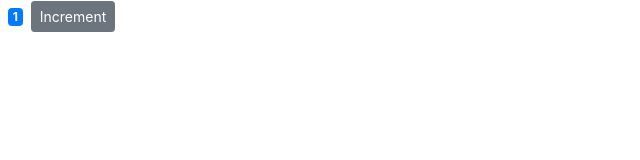
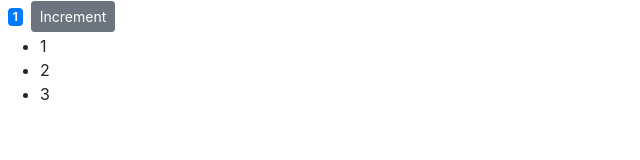
Before and after one commit to nltr/react-examples, a React (Create React App) app in the folder counter-app/: page / in a window 1280 px wide. Shown: the top 160 px of the page, without its empty margins (0-640 px from the left). Built offline with nearby package versions, Linux system fonts and the light colour scheme.

Commit message:
working with lists

```diff
--- a/counter-app/src/components/counterComponent.jsx
+++ b/counter-app/src/components/counterComponent.jsx
@@ -2,7 +2,8 @@ import React, { Component } from "react";
 
 class Counter extends Component {
   state = {
-    count: 1
+    count: 1,
+    tags: ["1", "2", "3"]
   };
   styles = {
     fontSize: "50px",
@@ -13,19 +14,24 @@ class Counter extends Component {
       <React.Fragment>
         <span className={this.getBadgeClasses()}>{this.formatCounter()}</span>
         <button className="btn btn-secondary btn-sm">Increment</button>
+        <ul>
+          {this.state.tags.map(tag => (
+            <li key={tag}>{tag}</li>
+          ))}
+        </ul>
       </React.Fragment>
     );
   }
 
   getBadgeClasses() {
     let classes = "badge m-2 badge-";
-    classes += this.state.count == 0 ? "warning" : "primary";
+    classes += this.state.count === 0 ? "warning" : "primary";
     return classes;
   }
 
   formatCounter() {
     const { count } = this.state;
-    return count == 0 ? "Zero" : count;
+    return count === 0 ? "Zero" : count;
   }
 }
 
```
